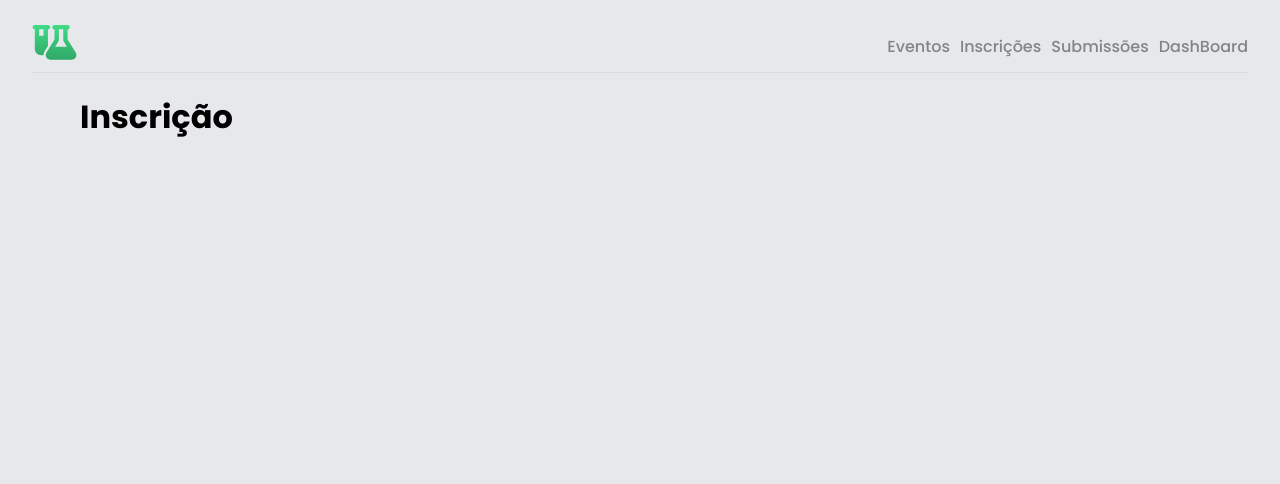
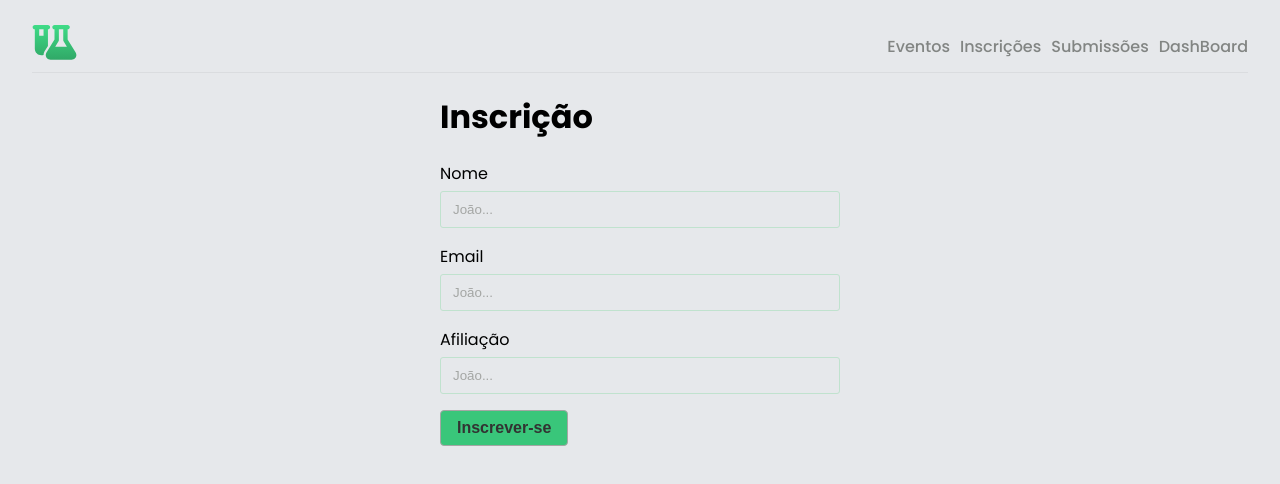
Before and after one commit to Gabrieldison/event-log, a Next.js app: page /subscription in a window 1280 px wide. Shown: the top 484 px of the page. Built offline with nearby package versions, Linux system fonts and the light colour scheme.

Commit message:
feat: create components of form and finish UI for page of subscription

```diff
--- a/src/app/(cientilog)/subscription/page.tsx
+++ b/src/app/(cientilog)/subscription/page.tsx
@@ -1,11 +1,44 @@
 "use client";
 
-import { Container } from "./styles";
+import { Button } from "@/components/button";
+import { Form } from "@/components/form";
+import { Input } from "@/components/input";
+import { MaxContainer, MinContainer } from "./styles";
 
 export default function Subscription() {
   return (
-    <Container>
-      <h1>Inscrição</h1>
-    </Container>
+    <MaxContainer>
+      <MinContainer>
+        <h1>Inscrição</h1>
+
+        <Form onSubmit={() => {}}>
+          <Input
+            label="Nome"
+            placeholder="João..."
+            name=""
+            onChange={() => {}}
+            value=""
+          />
+
+          <Input
+            label="Email"
+            placeholder="João..."
+            name=""
+            onChange={() => {}}
+            value=""
+          />
+
+          <Input
+            label="Afiliação"
+            placeholder="João..."
+            name=""
+            onChange={() => {}}
+            value=""
+          />
+
+          <Button>Inscrever-se</Button>
+        </Form>
+      </MinContainer>
+    </MaxContainer>
   );
 }
--- a/src/app/(cientilog)/subscription/styles.ts
+++ b/src/app/(cientilog)/subscription/styles.ts
@@ -2,4 +2,15 @@
 
 import styled from "styled-components";
 
-export const Container = styled.main``;
+export const MaxContainer = styled.main`
+  display: flex;
+  flex-direction: column;
+  align-items: center;
+  justify-content: center;
+`;
+
+export const MinContainer = styled.div`
+  h1 {
+    margin-bottom: 20px;
+  }
+`;
--- a/src/components/button/styles.ts
+++ b/src/components/button/styles.ts
@@ -10,12 +10,9 @@ export const ButtonContainer = styled.button`
   font-size: 1rem;
   font-weight: 600;
   padding: 8px 16px;
-  text-transform: capitalize;
   transition: filter 0.3s ease;
 
   &:hover {
     filter: brightness(0.9);
   }
 `;
-
-// background: linear-gradient(180deg, #6afba4, #1fbe5f);
--- /dev/null
+++ b/src/components/form/index.tsx
@@ -0,0 +1,10 @@
+import { FormEvent, ReactNode } from "react";
+
+interface FormProps {
+  onSubmit: (e: FormEvent) => void;
+  children: ReactNode;
+}
+
+export function Form({ onSubmit, children }: FormProps) {
+  return <form onSubmit={onSubmit}>{children}</form>;
+}
--- /dev/null
+++ b/src/components/input/index.tsx
@@ -0,0 +1,44 @@
+import { ChangeEvent } from "react";
+import { InputWrapper, Label, StyledInput, StyledTextarea } from "./styles";
+
+interface InputProps {
+  label?: string;
+  placeholder?: string;
+  value: string;
+  name: string;
+  textarea?: string;
+  onChange: (e: ChangeEvent<HTMLInputElement | HTMLTextAreaElement>) => void;
+}
+
+export function Input({
+  label,
+  placeholder,
+  value,
+  textarea,
+  name,
+  onChange,
+}: InputProps) {
+  return (
+    <InputWrapper>
+      <Label htmlFor={name}>{label}</Label>
+      {textarea ? (
+        <StyledTextarea
+          id={name}
+          placeholder={placeholder}
+          value={value}
+          onChange={onChange as (e: ChangeEvent<HTMLTextAreaElement>) => void}
+          name={name}
+        />
+      ) : (
+        <StyledInput
+          type="text"
+          id={name}
+          placeholder={placeholder}
+          value={value}
+          onChange={onChange as (e: ChangeEvent<HTMLInputElement>) => void}
+          name={name}
+        />
+      )}
+    </InputWrapper>
+  );
+}
--- /dev/null
+++ b/src/components/input/styles.ts
@@ -0,0 +1,39 @@
+"use client";
+
+import styled from "styled-components";
+
+export const InputWrapper = styled.div`
+  display: flex;
+  flex-direction: column;
+  margin-bottom: 16px;
+`;
+
+export const Label = styled.label`
+  margin-bottom: 5px;
+  font-weight: 400;
+  font-size: 1rem;
+`;
+
+export const StyledInput = styled.input`
+  width: 400px;
+  padding: 10px 12px;
+  border: 1px solid #c0e2ce;
+  border-radius: 3px;
+  color: var(--text);
+  background-color: var(--background);
+
+  &:focus {
+    outline: thin solid #39c67a;
+  }
+
+  &::placeholder {
+    color: var(--non-relevant-text);
+  }
+`;
+
+export const StyledTextarea = styled.textarea`
+  width: 100%;
+  padding: 8px;
+  border: 1px solid #ccc;
+  border-radius: 4px;
+`;
```
